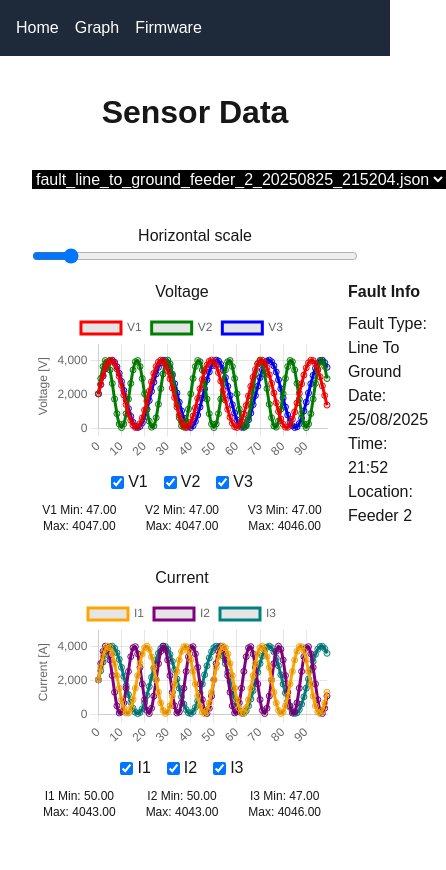
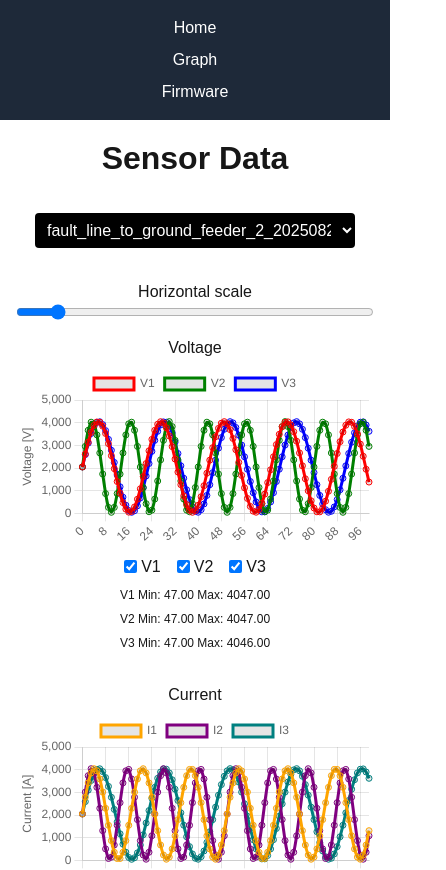
Before and after one commit to patthananb/dfr, a Next.js app: page /graph in a window 390 px wide. Shown: the top 870 px of the page, 446 px wide, since content can reach past the window. Built offline with nearby package versions, Linux system fonts and the light colour scheme.

Commit message:
Improve responsive layout

```diff
--- a/src/app/firmware/page.jsx
+++ b/src/app/firmware/page.jsx
@@ -33,13 +33,13 @@ export default function FirmwarePage() {
   };
 
   return (
-    <div className="flex flex-col items-center justify-center min-h-screen">
+    <div className="flex flex-col items-center justify-center min-h-screen p-4">
       <h1 className="text-2xl mb-4">Upload Firmware</h1>
       <div
         onDrop={handleDrop}
         onDragOver={handleDragOver}
         onClick={() => document.getElementById("fileInput").click()}
-        className="border-2 border-dashed border-gray-400 w-[600px] h-[200px] flex items-center justify-center cursor-pointer"
+        className="border-2 border-dashed border-gray-400 w-full max-w-xl h-48 flex items-center justify-center cursor-pointer text-center"
       >
         Drag and drop a firmware file here or click to select
       </div>
--- a/src/app/globals.css
+++ b/src/app/globals.css
@@ -29,6 +29,12 @@ body {
   padding: 2rem;
 }
 
+@media (max-width: 640px) {
+  .container {
+    padding: 1rem;
+  }
+}
+
 .title {
   text-align: center;
   margin-bottom: 2rem;
--- a/src/app/graph/page.js
+++ b/src/app/graph/page.js
@@ -126,9 +126,13 @@ const GraphPage = () => {
 
   return (
     <div className="container">
-      <h1 className="title">Sensor Data</h1>
-      <div className="dropdown-container">
-        <select style= {{backgroundColor :'black', color : 'white'}} onChange={(e) => setSelectedFile(e.target.value)} value={selectedFile}>
+      <h1 className="title text-xl sm:text-2xl">Sensor Data</h1>
+      <div className="dropdown-container flex justify-center">
+        <select
+          className="bg-black text-white p-2 rounded w-full max-w-xs"
+          onChange={(e) => setSelectedFile(e.target.value)}
+          value={selectedFile}
+        >
           {filenames.map(file => (
             <option key={file} value={file}>{file}</option>
           ))}
@@ -148,7 +152,7 @@ const GraphPage = () => {
         </label>
       </div>
       {voltageData && currentData ? (
-        <div className="flex w-full max-w-5xl mx-auto">
+        <div className="flex flex-col lg:flex-row w-full max-w-5xl mx-auto">
           <div className="flex flex-col items-center space-y-8 flex-grow">
             <div className="w-full max-w-3xl">
               <h2 className="text-center mb-2">Voltage</h2>
@@ -184,7 +188,7 @@ const GraphPage = () => {
                   </label>
                 ))}
               </div>
-              <div className="grid grid-cols-3 gap-2 text-xs mt-2 text-center">
+              <div className="grid grid-cols-1 sm:grid-cols-3 gap-2 text-xs mt-2 text-center">
                 {voltageData.datasets.map(ds => (
                   <div key={ds.key}>
                     {ds.label} Min: {ds.min.toFixed(2)} Max: {ds.max.toFixed(2)}
@@ -226,7 +230,7 @@ const GraphPage = () => {
                   </label>
                 ))}
               </div>
-              <div className="grid grid-cols-3 gap-2 text-xs mt-2 text-center">
+              <div className="grid grid-cols-1 sm:grid-cols-3 gap-2 text-xs mt-2 text-center">
                 {currentData.datasets.map(ds => (
                   <div key={ds.key}>
                     {ds.label} Min: {ds.min.toFixed(2)} Max: {ds.max.toFixed(2)}
@@ -235,7 +239,7 @@ const GraphPage = () => {
               </div>
             </div>
           </div>
-          <div className="w-64 ml-4">
+          <div className="w-full lg:w-64 lg:ml-4 mt-8 lg:mt-0">
             <h2 className="mb-2 font-semibold">Fault Info</h2>
             <p>
               <span className="font-medium">Fault Type:</span>{' '}
--- a/src/app/page.js
+++ b/src/app/page.js
@@ -2,13 +2,13 @@ import Link from "next/link";
 
 export default function Home() {
   return (
-    <main className="flex flex-col items-center justify-center min-h-screen p-8">
-      <h1 className="text-4xl font-bold mb-8 text-center">
+    <main className="flex flex-col items-center justify-center min-h-screen p-4 sm:p-8">
+      <h1 className="text-3xl sm:text-4xl font-bold mb-8 text-center">
         Digital Fault Recorder
       </h1>
       <Link
         href="/graph"
-        className="bg-blue-600 text-white px-6 py-3 rounded hover:bg-blue-700"
+        className="bg-blue-600 text-white px-6 py-3 rounded hover:bg-blue-700 w-full sm:w-auto text-center"
       >
         Go to Graph
       </Link>
--- a/src/components/Navbar.jsx
+++ b/src/components/Navbar.jsx
@@ -3,7 +3,7 @@ import Link from "next/link";
 export default function Navbar() {
   return (
     <nav className="bg-gray-800 text-white p-4">
-      <ul className="flex gap-4">
+      <ul className="flex flex-col sm:flex-row gap-2 sm:gap-4 text-center sm:text-left">
         <li>
           <Link href="/" className="hover:underline">Home</Link>
         </li>
```
